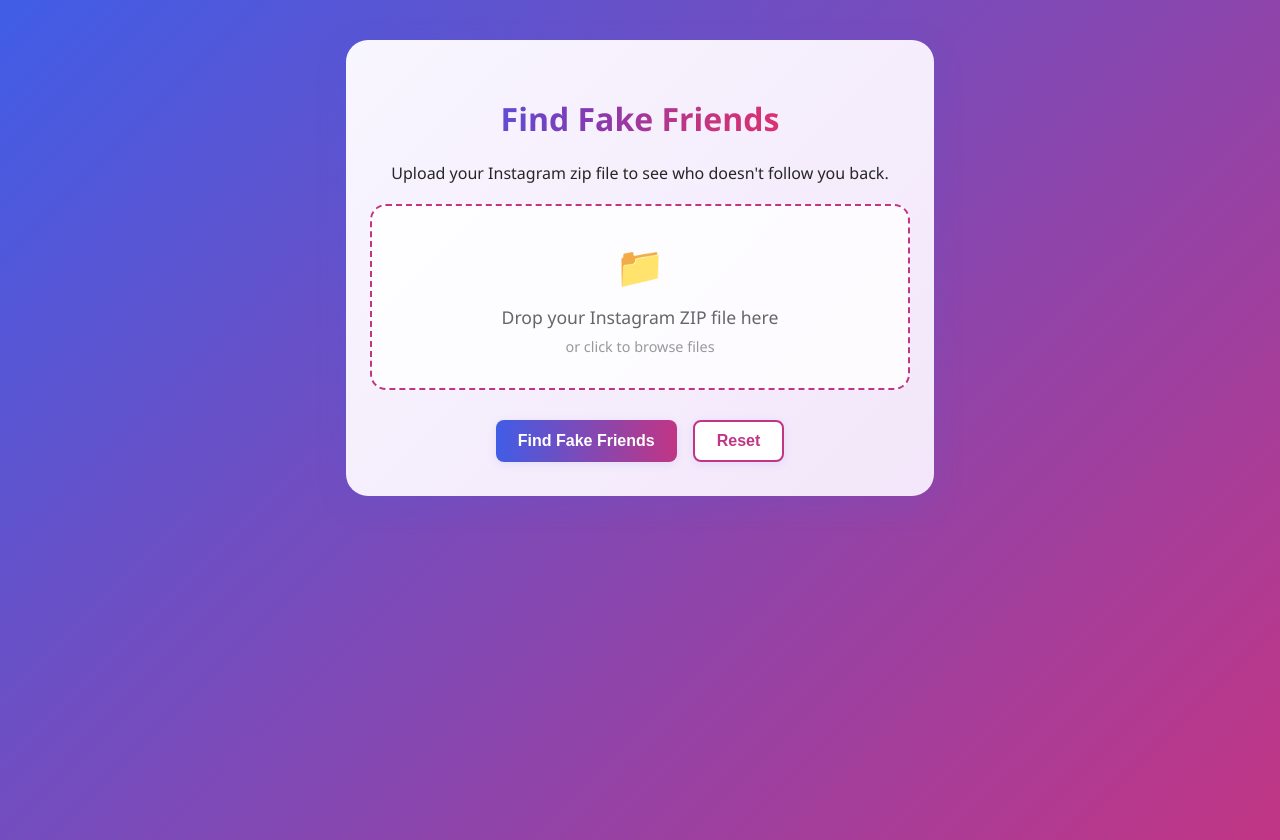
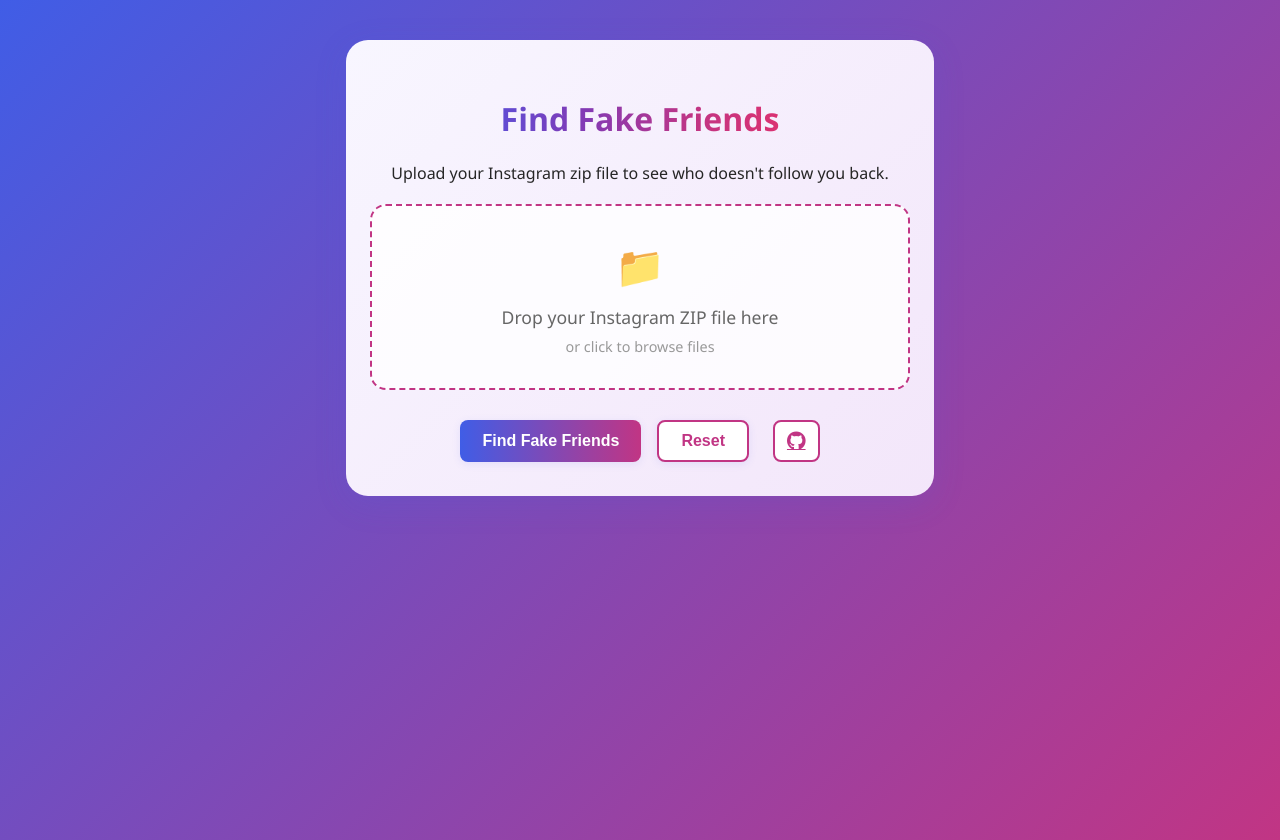
Before and after one commit to AksharP5/FindFakeFriends, a plain HTML site: page index.html in a window 1280 px wide. Drawn offline with nearby package versions, Linux system fonts and the light colour scheme.

Commit message:
feat: add github icon

```diff
--- a/index.html
+++ b/index.html
@@ -5,6 +5,7 @@
     <meta name="viewport" content="width=device-width, initial-scale=1.0">
     <title>Find Fake Friends</title>
     <link rel="stylesheet" href="./style.css">
+    <link rel="stylesheet" href="https://cdnjs.cloudflare.com/ajax/libs/font-awesome/6.0.0/css/all.min.css">
 </head>
 <body>
   <div class="container">
@@ -21,6 +22,9 @@
       <div class="button-row">
         <button type="button" id="analyzeBtn" class="insta-btn">Find Fake Friends</button>
         <button type="button" id="resetBtn" class="insta-btn insta-btn-reset">Reset</button>
+        <a href="https://github.com/AksharP5/FindFakeFriends" target="_blank" rel="noopener noreferrer" class="github-btn">
+          <i class="fab fa-github"></i>
+        </a>
       </div>
       <div id="loadingSpinner" class="loader" aria-label="Loading" style="display:none;"></div>
     </form>
--- a/style.css
+++ b/style.css
@@ -459,3 +459,29 @@
   font-size: 1rem;
   text-align: center;
 }
+
+.github-btn {
+  display: flex;
+  align-items: center;
+  justify-content: center;
+  color: #C13584;
+  background: #fff;
+  border: 2px solid #C13584;
+  border-radius: 8px;
+  padding: 8px 12px;
+  transition: all 0.3s ease;
+  margin-left: 8px;
+  font-size: 1.2rem;
+}
+
+.github-btn:hover {
+  background: #C13584;
+  color: #fff;
+  transform: translateY(-1px);
+  box-shadow: 0 4px 12px rgba(193,53,132,0.15);
+}
+
+.github-btn svg {
+  width: 24px;
+  height: 24px;
+}
```
